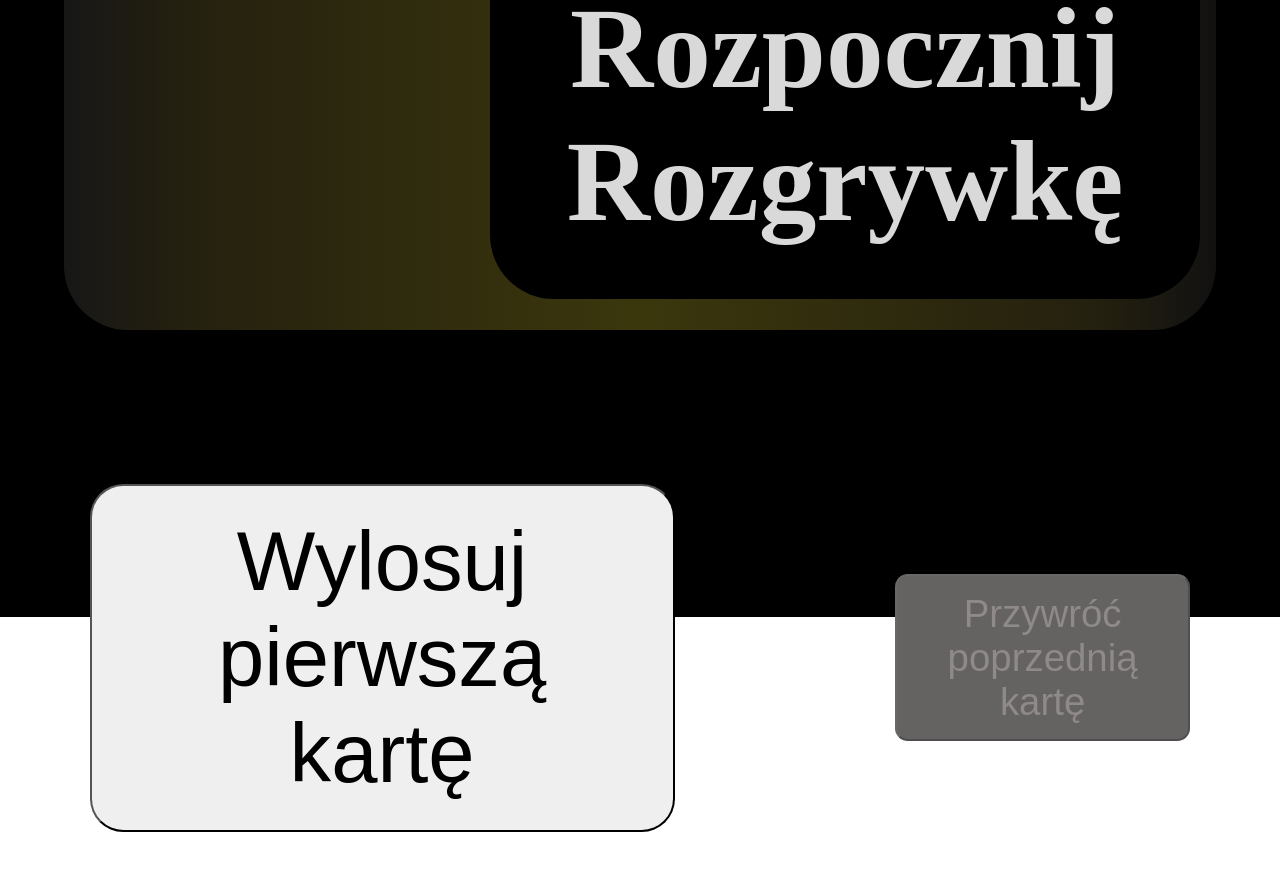
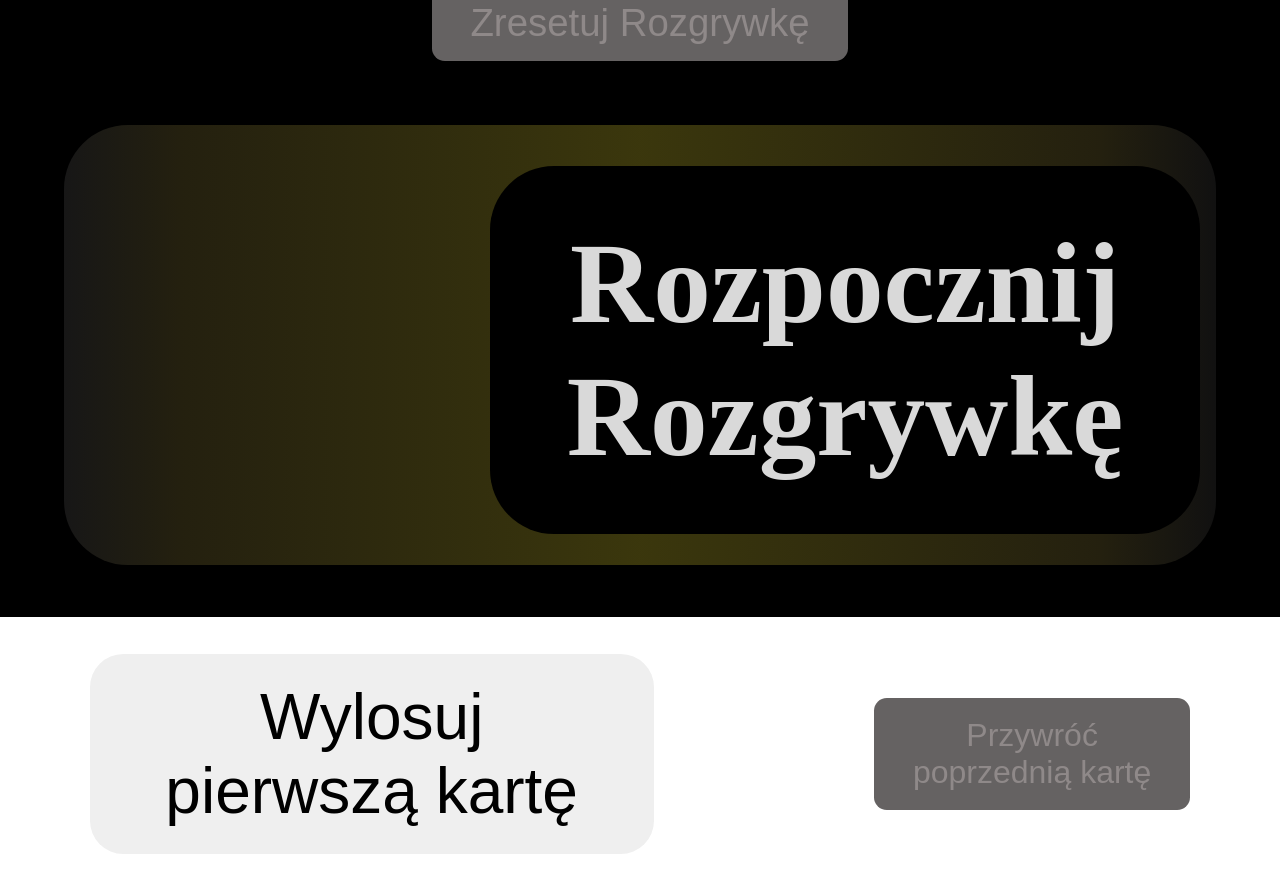
Before and after one commit to BunS16547/wiedzmin-karty, a React (Vite) app: page / in a window 1280 px wide. Shown: the part 183-1062 px from the top of the page. Before the commit the page ends 1040 px from the top, so only its background shows below. Built offline with nearby package versions, Linux system fonts and the light colour scheme.

Commit message:
ponowne poprawianie styli i kontrastu karty

```diff
--- a/src/App.css
+++ b/src/App.css
@@ -13,17 +13,18 @@
 
     display: flex;
     flex-direction: column;
-    justify-content: center;
+    justify-content: flex-start;
     align-items: center;
-    gap: 6vw;
+    gap: 5vw;
 
     padding: 3vh 5vw;
+    margin: 0;
 
     main {
         display: flex;
         justify-content: center;
         flex-direction: column;
-        gap: 10vw;
+        gap: 7vw;
     }
 
     .info-text {
@@ -43,6 +44,12 @@
         border-radius: 5vw;
     }
 
+    button {
+        border: none;
+        outline: none;
+        transition: all .15s ease-in;
+    }
+
     .reset-game {
         padding: 1.2vw 3vw;
         font-size: 3vw;
@@ -50,10 +57,9 @@
         background-color: #da0707;
         color: white;
 
-        transition: all .15s ease-in;
-
         &:active {
-            box-shadow: 1px 1px 12px rgba(173, 1, 1, 0.5), -1px -1px 12px rgba(173, 1, 1, 0.5);
+            box-shadow: 1px 1px 8px rgba(173, 1, 1, 0.5),
+            -1px -1px 8px rgba(173, 1, 1, 0.5);
             background-color: #650505;
         }
     }
@@ -63,16 +69,14 @@
         justify-content: center;
         align-items: center;
 
-        padding: 2vw;
+        padding: 0 2vw 2vw;
         gap: 20%;
     }
 
     .roll-next-card {
-        padding: 2.2vw 7vw;
-        font-size: 6.5vw;
+        padding: 2vw 5vw;
+        font-size: 5vw;
         border-radius: 2.6vw;
-
-        transition: all .15s ease-in;
 
         &:active {
             color: white;
@@ -82,13 +86,11 @@
     }
 
     .show-previous-card {
-        padding: 1.2vw 3vw;
-        font-size: 3vw;
+        padding: 1.5vw 2.5vw;
+        font-size: 2.5vw;
         border-radius: 1vw;
         background-color: #a87309;
         color: white;
-
-        transition: all .15s ease-in;
 
         &:active {
             background-color: #abab0d;
@@ -146,8 +148,8 @@
 
             border-radius: 5vw;
 
-            box-shadow: inset 10px 10px 10px rgba(103, 99, 95, 0.35),
-            inset -10px -10px 10px rgba(103, 99, 95, 0.35);
+            background-color: rgba(168, 115, 9, 0.8);
+            box-shadow: 2px 2px 10px rgba(108, 82, 45, 0.65), -2px -2px 10px rgba(108, 82, 45, 0.65);
         }
     }
 }
```
